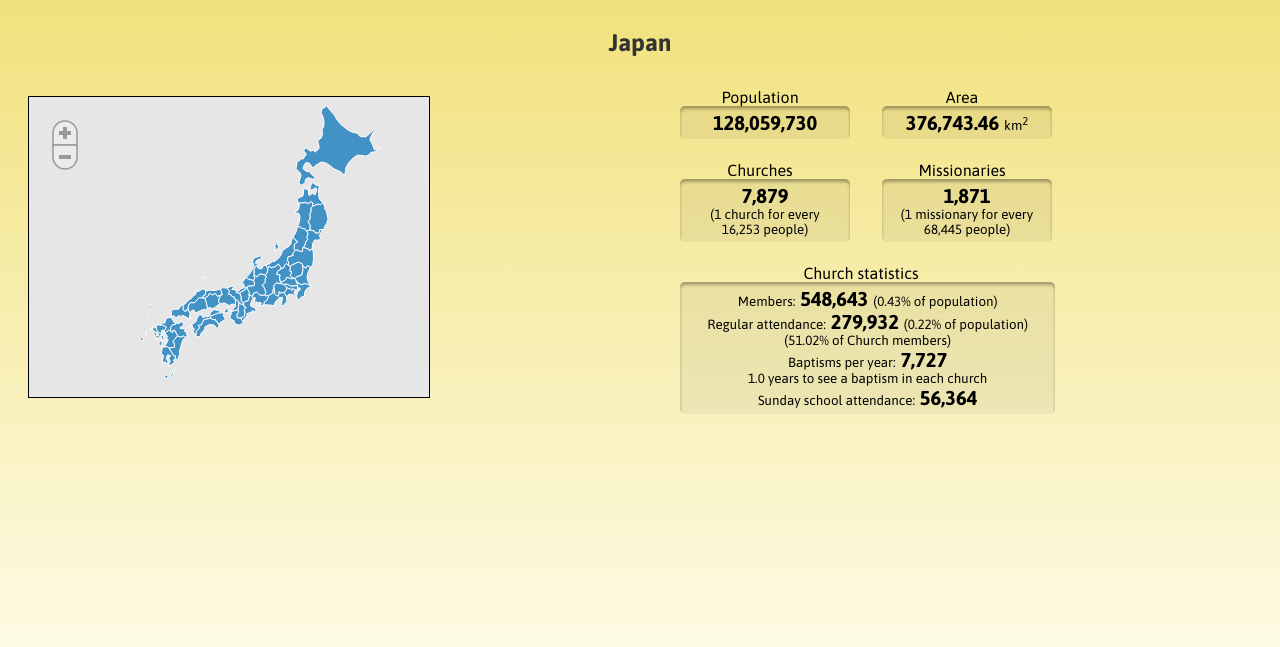
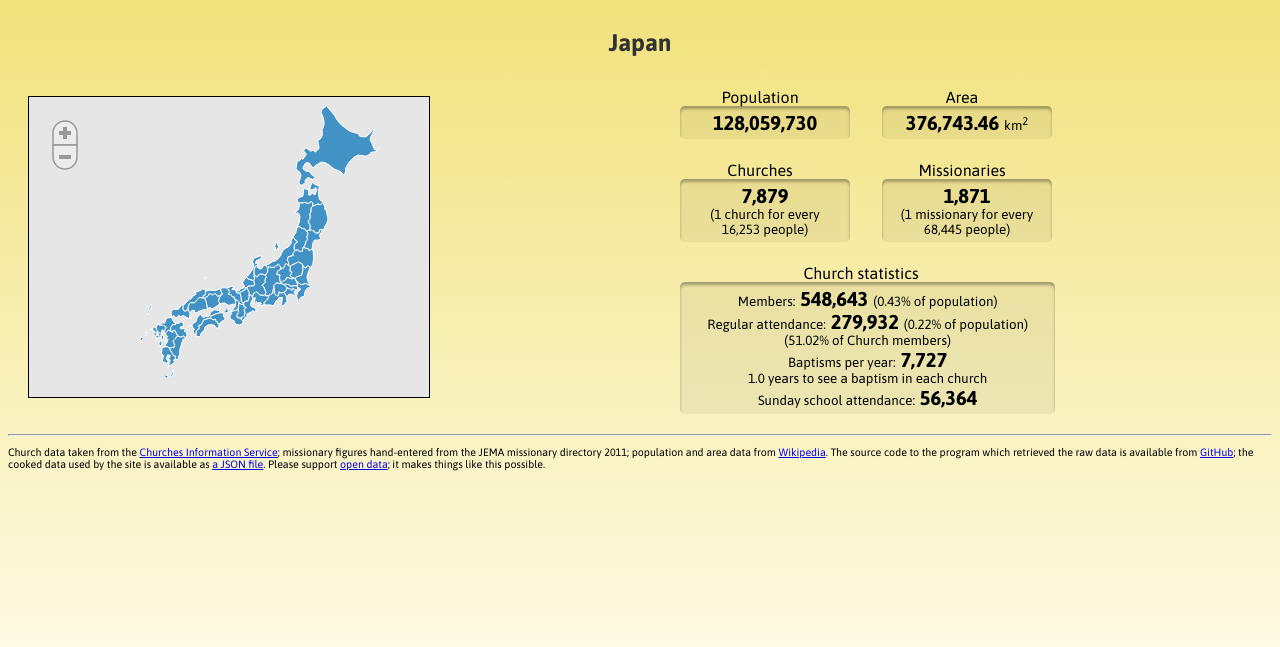
Before and after one commit to simoncozens/MissionGlance, a plain HTML site: page site/index.html in a window 1280 px wide. Shown: the part 117-764 px from the top of the page. Drawn offline with Linux system fonts and the light colour scheme.

Commit message:
The political stuff.

```diff
--- a/site/index.html
+++ b/site/index.html
@@ -56,5 +56,18 @@
         </td>
     </tr>
     </table>
+    <hr>
+    <p class="impressum">Church data taken from the <a
+    href="http://www.church-info.org/html/churchmap_main.html">Churches
+    Information Service</a>; missionary figures hand-entered from the
+    JEMA missionary directory 2011; population and area data from <a
+    href="http://en.wikipedia.org/">Wikipedia</a>. The source code
+    to the program which retrieved the raw data is available from <a
+    href="https://github.com/simoncozens/MissionGlance">GitHub</a>; the
+    cooked data used by the site is available as <a
+    href="missionglance.json">a JSON file</a>. Please support <a
+    href="http://en.wikipedia.org/wiki/Open_data">open data</a>;
+    it makes things like this possible.
+   </p>
     </body>
 </html>
--- a/site/missionglance.css
+++ b/site/missionglance.css
@@ -106,3 +106,4 @@ svg {
 }
 .Blues .q5-9{fill:rgb(66,146,198)}
 .Blues .selected{fill:rgb(120,255,120)}
+.impressum { font-size:8pt }
```
